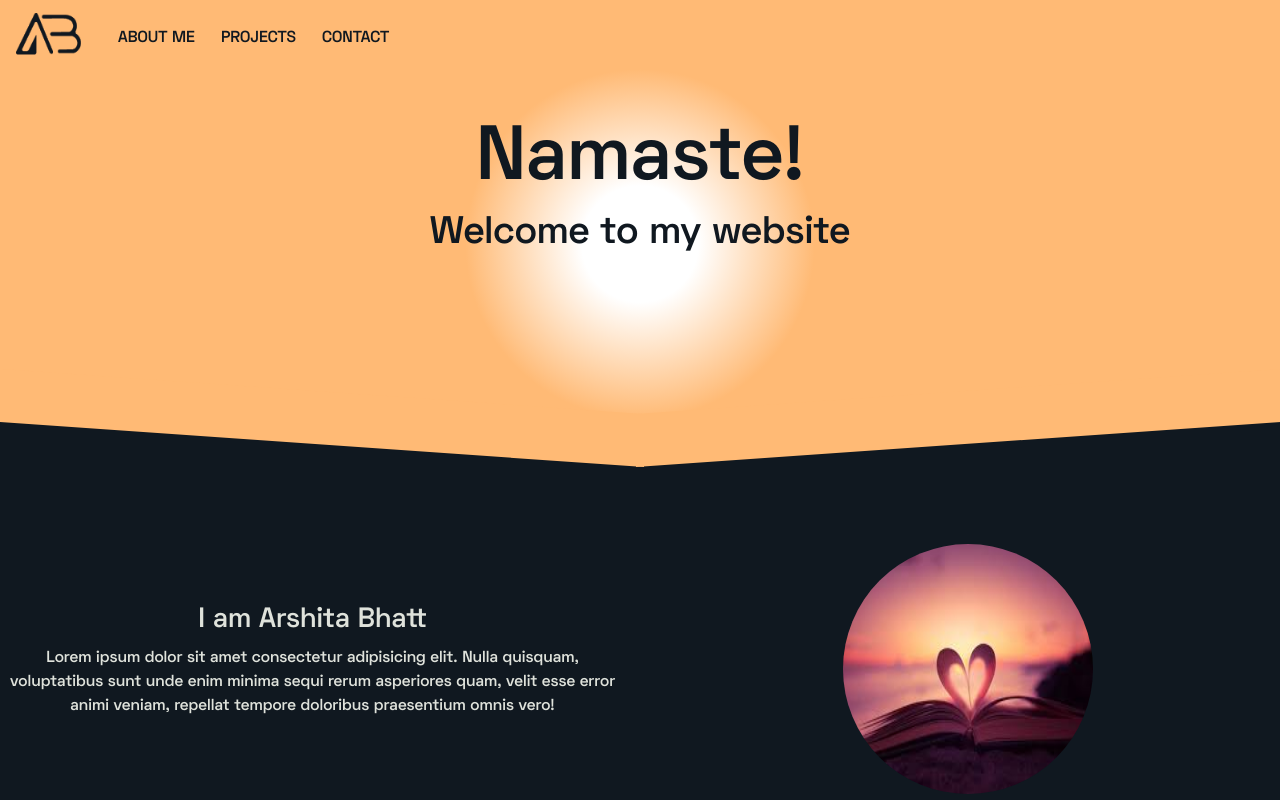
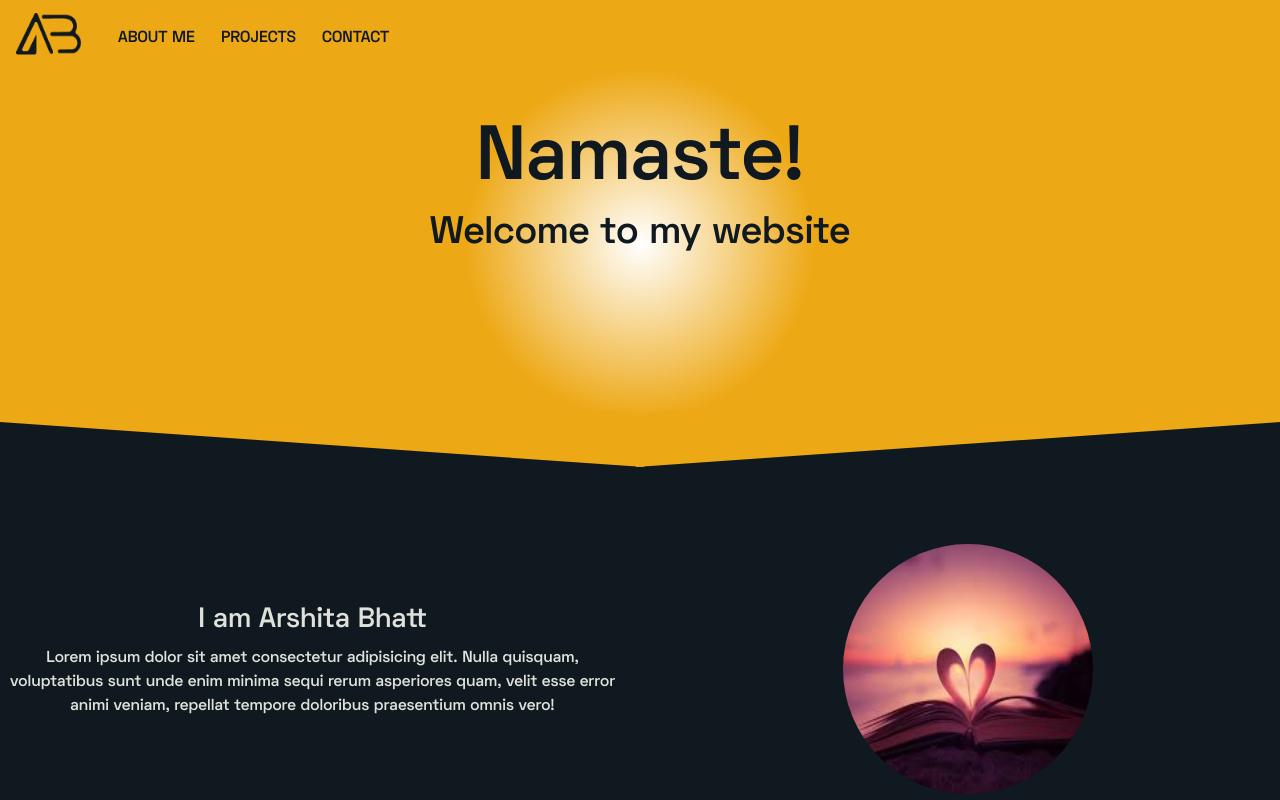
Before and after one commit to Arshitabhatt/my-portfolio, a plain HTML site: page index.html in a window 1280 px wide. Shown: the top 800 px of the page. Drawn offline with nearby package versions, Linux system fonts and the light colour scheme.

Commit message:
random tweaks -4

```diff
--- a/css/styles.css
+++ b/css/styles.css
@@ -3,7 +3,7 @@
     --animate-duration: 2000ms;
     --animate-delay: 2s;
     /* --primary: #fdfd96; */
-    --primary: #ffba75;
+    --primary: #eda815;
     --secondary: #101820;
     --third: #dfe2db;
   }
@@ -25,7 +25,7 @@ body{
 .top{
     margin-top:69px;
     /* background: radial-gradient(circle at center, #fff 10%, rgb(250, 244, 158), var(--primary) 30%); */
-    background: radial-gradient(circle at center, #fff 10%, var(--primary) 30%); */
+    background: radial-gradient(circle at center, #fff , var(--primary) 30%); */
     /* background: #fff; */
     background-repeat: no-repeat;
     text-align: center;
@@ -78,7 +78,7 @@ body{
     border-radius: 50% 50%;
 }
 .navbar{
-    background:var(--primary);
+    /* background: white; */
 }
 
 #mainNavbar .nav-link{
@@ -98,9 +98,10 @@ body{
     border-bottom:2px solid var(--secondary);
 }
 .navbar.scrolled{
-    /* background: var(--primary);
-    transition: background 1s; */
-    border-bottom: 1px solid var(--secondary);
+    /*  background: var(--primary); */
+    background: white;
+    transition: background 1s;
+    /* border-bottom: 1px solid var(--secondary); */
 }
 .navbar-brand img{
     width: 65px;
```
